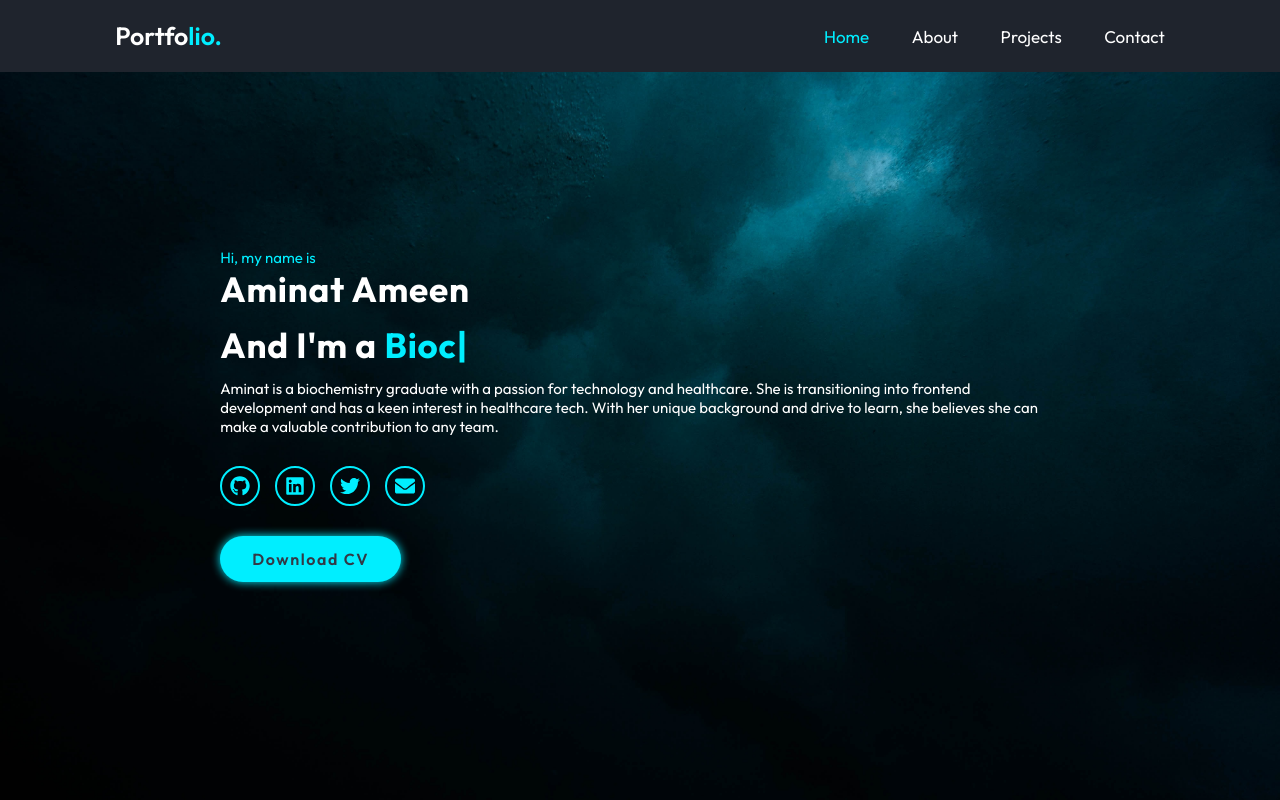
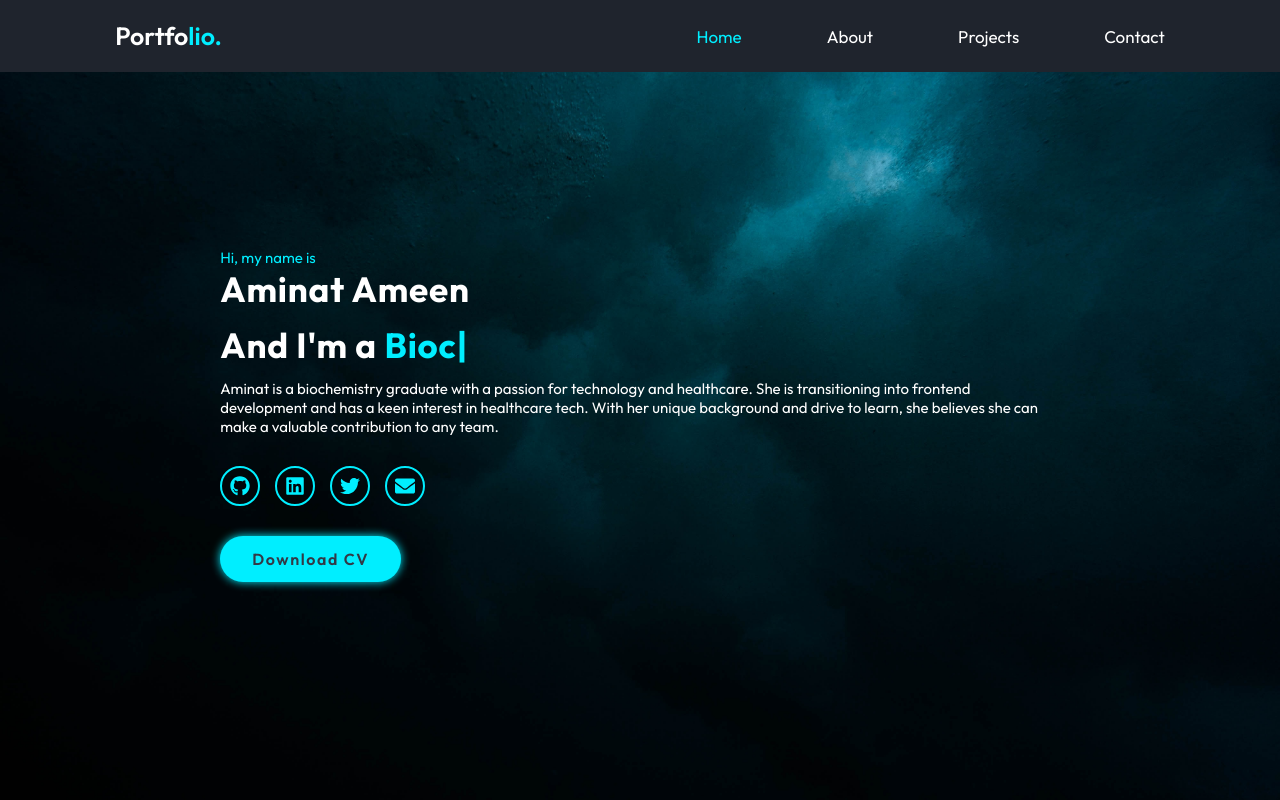
Before and after one commit to Ameenaminah/Portfolio, a React (Vite) app: page / in a window 1280 px wide. Shown: the top 800 px of the page. Built offline with nearby package versions, Linux system fonts and the light colour scheme; grey boxes are pictures that could not be loaded.

Commit message:
commit 2

```diff
--- a/src/component/NavbarStyles.css
+++ b/src/component/NavbarStyles.css
@@ -27,7 +27,7 @@
 .navbar a {
   font-size: 1.7rem;
   color: var(--text-color);
-  margin-left: 2.5em;
+  margin-left: 5em;
 }
 .navbar a:hover,
 .navbar a.activee {
```
